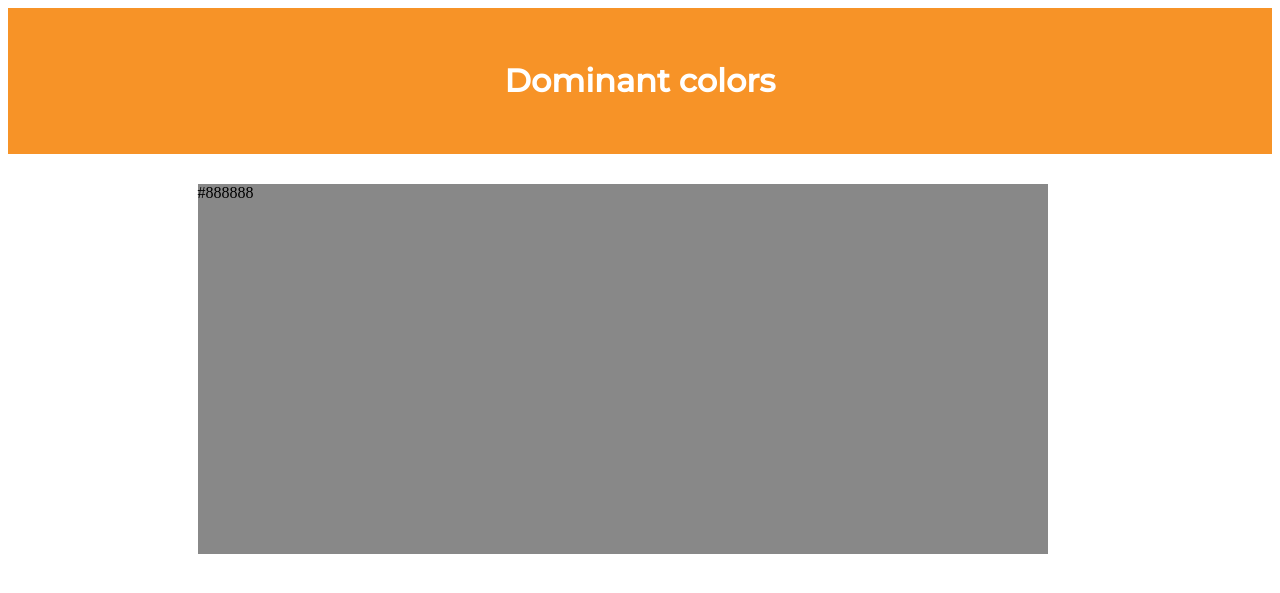
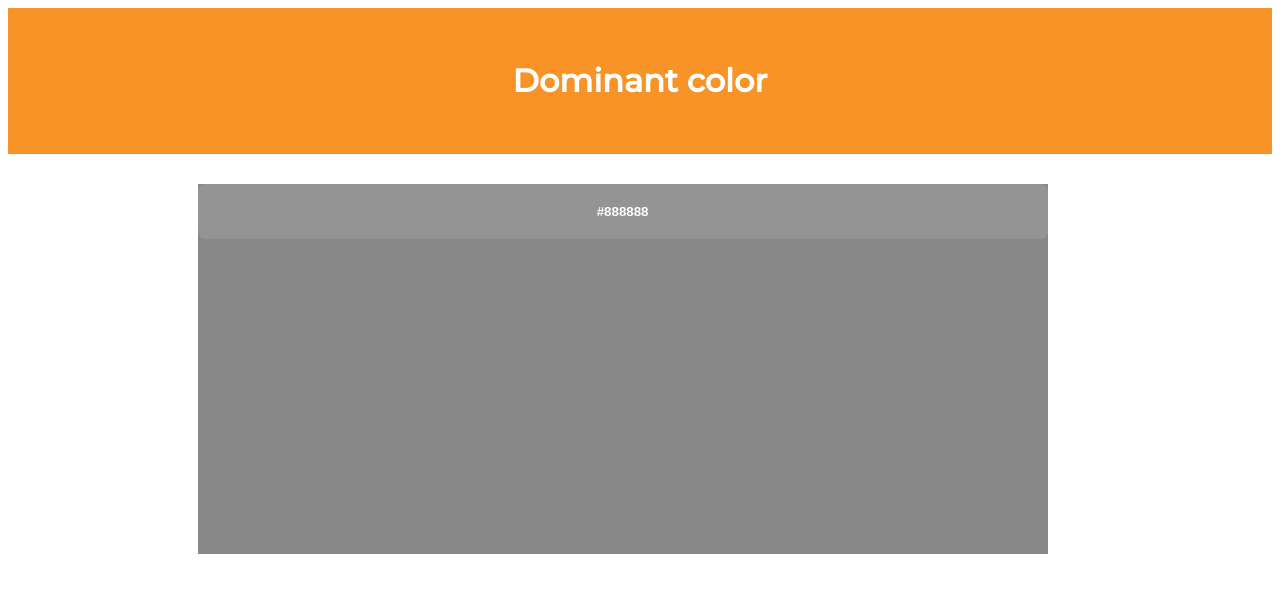
Before and after one commit to EduardoHGomez/website-dominant-colors, a Flask app: template templates/colors.html in a window 1280 px wide. Shown: the top 593 px of the page. Run offline with Flask 3, Linux system fonts and the light colour scheme; the template is opened without the code that fills it: most values are stand-ins (such as "Sample title", 1, 10 or a date in 2020).

Commit message:
Buttons on dominant colors

```diff
--- a/app.py
+++ b/app.py
@@ -32,8 +32,6 @@ def upload_file():
             return redirect(request.url)
         if file and allowed_file(file.filename):
             file.read()  # Read the file contents
-            # Process the file contents as needed
-            # Example: Print the file contents
 
             colors = get_dominant_colors(file, k)
             print(colors)
--- a/static/styles.css
+++ b/static/styles.css
@@ -1,4 +1,5 @@
 @import url('https://fonts.googleapis.com/css2?family=Instrument+Sans&display=swap');
+
 
 .header1{
     background-color: #F79327;
@@ -8,6 +9,11 @@
     text-align: center;
     font-family: 'Montserrat', sans-serif;
     font-size: 16px;
+}
+
+.header1-link{
+    text-decoration: none;
+    color: #fff;
 }
 
 .common_text{
@@ -127,9 +133,27 @@ select{
     margin-top: 30px;
     margin-left: 15%;
     margin-right: 1px;
+    background-color: #F79327;
 }
 
 .bar-item{
     flex:1;
     height: 370px;
+    flex: 50%;
+    text-align: right;
+    display:flex;
 }
+
+.bar-button-item{
+    height: 15%;
+    width: 100%;
+    background-color: #ffffff1a;
+    background-repeat: no-repeat;
+    border: none;
+    cursor: pointer;
+    overflow: hidden;
+    outline: none;
+    border-radius: 8px;
+    color:#fff;
+    font-weight: 600;
+}
--- a/templates/colors.html
+++ b/templates/colors.html
@@ -9,15 +9,41 @@
         <link rel="stylesheet" type="text/css" href="\static\styles.css"/>
 
         <title>Dominant colors</title>
+
+        <script>
+            function getTextColor(button) {
+                let text = button.innerText;
+
+                // We will use a temporary input element and store data
+                let textToCopy = document.createElement("input");
+                textToCopy.type = "text";
+                textToCopy.value = text;
+                document.body.appendChild(textToCopy);
+
+                // Here we select the text inside the input element and then copy to clipboard
+                textToCopy.select();
+                textToCopy.setSelectionRange(0, 99999); // For mobile devices
+                document.execCommand("copy");
+
+                document.body.removeChild(textToCopy); // Must be deleted
+            }
+        </script>
+
     </head>
     <body>
         <div class="header1">
-            <h1>Dominant colors</h1>
+            <h1>
+                <a href="/" class="header1-link">
+                    Dominant color
+                </a>
+            </h1>
         </div>
 
         <div class="bar-container">
             {% for color in colors %}
-                <div class="bar-item" style="background-color: {{ color }};">{{color}}</div>
+                <div class="bar-item" style="background-color: {{ color }};">
+                    <button class="bar-button-item" onclick="getTextColor(this)">{{color}}</button>
+                </div>
             {% endfor %}
         </div>
 
--- a/templates/index.html
+++ b/templates/index.html
@@ -14,7 +14,11 @@
 
     <body>
         <div class="header1">
-            <h1>Dominant colors</h1>
+            <h1>
+                <a href="/" class="header1-link">
+                    Dominant color
+                </a>
+            </h1>
         </div>
 
         <form action="/" method=post enctype=multipart/form-data>
```
